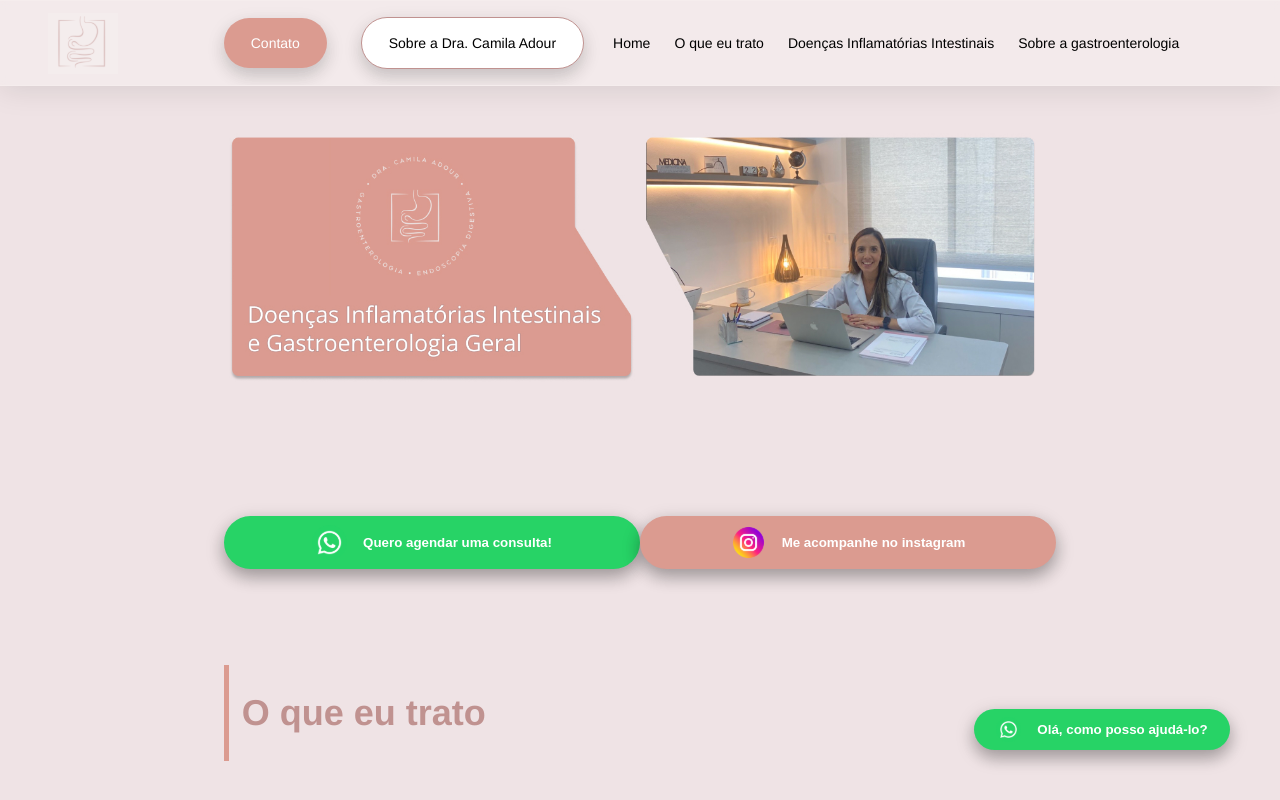
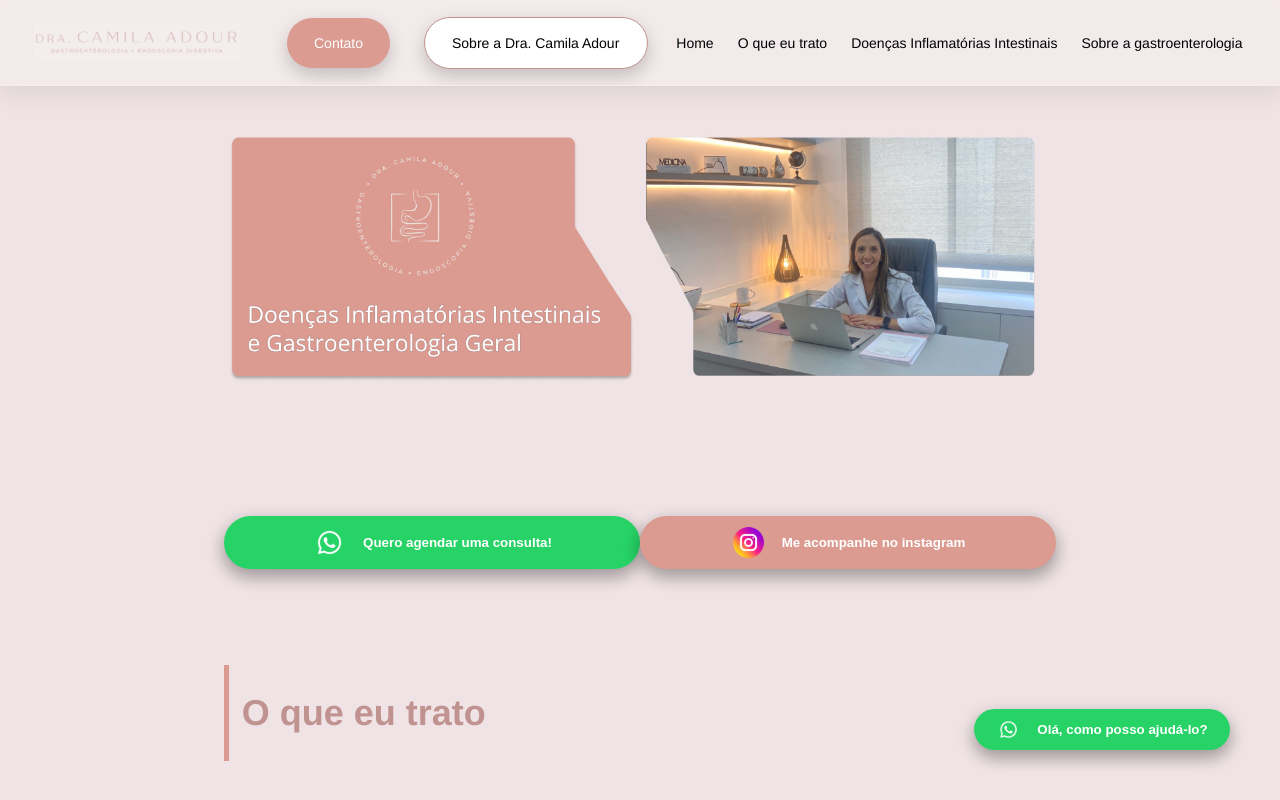
Before and after one commit to LucasTrevelin/dra-camila-adour, a React (Vite) app in the folder dra-camila-adour/: page / in a window 1280 px wide. Shown: the top 800 px of the page. Built offline with nearby package versions, Linux system fonts and the light colour scheme.

Commit message:
fix: changes header for better reponsiveness

```diff
--- a/dra-camila-adour/src/components/Header/Header.styled.ts
+++ b/dra-camila-adour/src/components/Header/Header.styled.ts
@@ -22,5 +22,7 @@ export const Container = styled.header`
 `
 
 export const Image = styled.img`
-  margin-left: 3rem;
+  aspect-ratio: 5.6/1;
+  width: 210px;
+  margin-left: 2rem;
 `
--- a/dra-camila-adour/src/components/Header/Header.tsx
+++ b/dra-camila-adour/src/components/Header/Header.tsx
@@ -4,7 +4,10 @@ import { MappedLinks } from './MappedLinks/MappedLinks'
 export const Header: React.FC = () => {
   return (
     <S.Container>
-      <S.Image src='/assets/images/only-stomach-header.svg' alt='logo-header' />
+      <S.Image
+        src='/assets/images/only-name-header-image.svg'
+        alt='logo-header'
+      />
       <MappedLinks mappedLinks={headerLinks} />
     </S.Container>
   )
--- a/dra-camila-adour/src/components/Header/MappedLinks/MappedLinks.styled.ts
+++ b/dra-camila-adour/src/components/Header/MappedLinks/MappedLinks.styled.ts
@@ -3,10 +3,11 @@ import styled from 'styled-components'
 export const LinksWrapper = styled.nav`
   display: flex;
   align-items: center;
-  justify-content: center;
+  justify-content: flex-end;
   height: 100%;
   column-gap: 0.5rem;
   text-align: center;
+  padding: 0 2rem;
   flex: 1;
   :hover {
     transition: all 0.3s ease-in-out;
```
